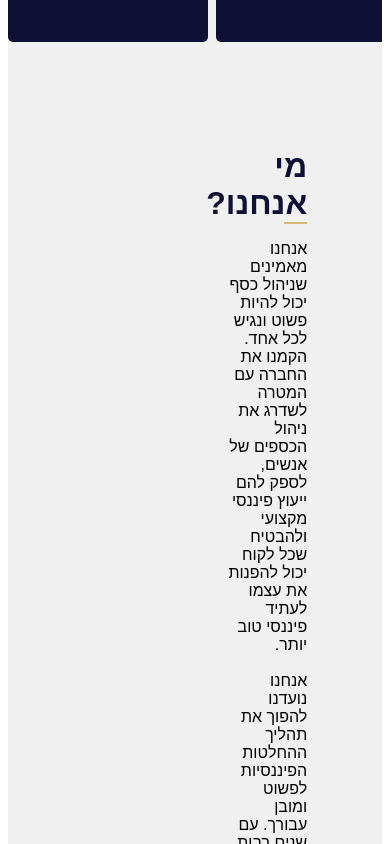
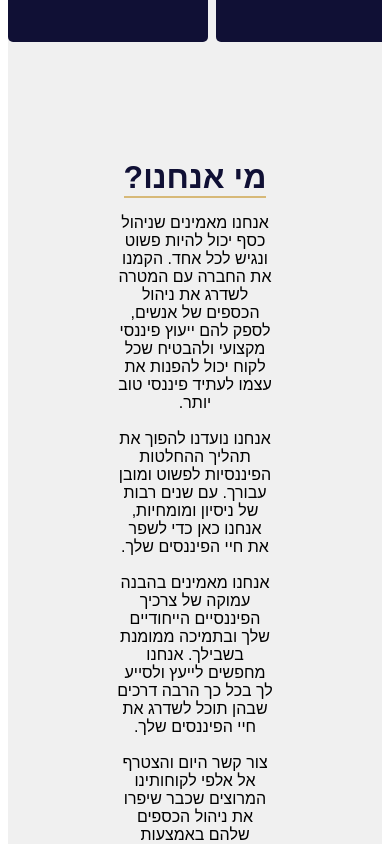
Before and after one commit to danielmishan85/Assignment-landing-page, a React (Create React App) app: page / in a window 390 px wide. Shown: the part 780-1624 px from the top of the page. Built offline with nearby package versions, Linux system fonts and the light colour scheme; a web font is replaced by a local one.

Commit message:
update components

```diff
--- a/src/components/About/AboutUs.css
+++ b/src/components/About/AboutUs.css
@@ -2,6 +2,11 @@
   margin: 7% 20%;
   display: flex;
   gap: 2rem;
+}
+
+.a-right{
+  display: flex;
+  flex-direction: column;
 }
 
 .heading {
@@ -17,7 +22,7 @@
 .line {
   background: rgb(215, 185, 120);
   height: 2px;
-  width: 20%;
+  width: 23%;
 }
 
 .a-left{
@@ -29,3 +34,16 @@
 .a-left > img {
     width: 60%;
 }
+
+@media screen and (max-width: 480px) {
+  .about {
+    flex-direction: column;
+  }
+  .a-right{
+    align-items: center;
+    text-align: center;
+  }
+  .line{
+    width: 100%;
+  }
+}
```
